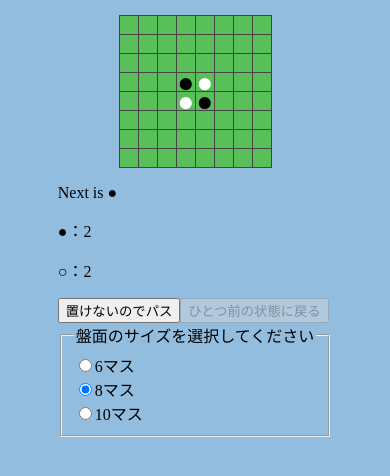
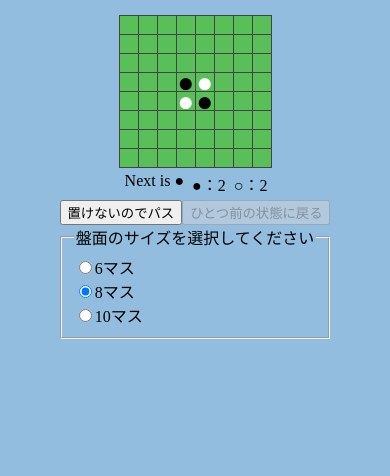
Before and after one commit to haru960197/React.ts-Othello, a React (Create React App) app: page / in a window 390 px wide. Shown: the top 476 px of the page. Built offline with nearby package versions, Linux system fonts and the light colour scheme.

Commit message:
[update] 盤面とステータスの配置を変更

```diff
--- a/src/components/Game.tsx
+++ b/src/components/Game.tsx
@@ -94,17 +94,22 @@ export default function Game() {
 
     return (
         <div>
-            <div className='center-box'>
+            <div className='board-and-status'>
+                <div className='board'>
                     <Board
                         squares={state.curStep.squares}
                         onClick={handleClick}
                         boardSize={state.boardSize}
                     />
                 </div>
+                <div className='status'>
                     <p>{"Next is " + (state.curStep.blackIsNext ? '●' : '○')}</p>
                     <p>{`●：${blackNum}`}</p>
                     <p>{`○：${whiteNum}`}</p>
                     <p>{resultMessage(matchResult)}</p>
+                </div>
+            </div>
+            <div className='buttons' >
                 <button onClick={
                     () => setState((prev) => ({
                         ...prev,
@@ -120,6 +125,7 @@ export default function Game() {
                     onClick={() => setState(
                         (prev) => ({ ...prev, curStep: prev.prevStep!, prevStep: null }))}
                 >ひとつ前の状態に戻る</button>
+            </div>
             <BoardSizeRadio value={state.boardSize} onChange={handleChange} />
         </div>
     );
--- a/src/theme/index.css
+++ b/src/theme/index.css
@@ -1,5 +1,9 @@
 body {
   background-color: rgb(146, 189, 223);
+}
+
+p {
+  margin: 4px;
 }
 
 .app {
@@ -8,8 +12,26 @@ body {
   padding: 20px;
 }
 
-.center-box {
+.board-and-status {
   display: flex;
+  justify-content: center;
+  align-items: center;
+}
+
+.board {
+  display: flex;
+  justify-content: center;
+}
+
+.status {
+  display: flex;
+  flex-direction: column;
+  margin-left: 10px;
+}
+
+.buttons {
+  display: flex;
+  flex-direction: row;
   justify-content: center;
 }
 
@@ -57,6 +79,16 @@ body {
     padding: 8px;
   }
 
+  .board-and-status {
+    display: flex;
+    flex-direction: column;
+  }
+
+  .status {
+    display: flex;
+    flex-direction: row;
+  }
+
   .black-square {
     background: rgb(89, 192, 89);
     border: 1px solid rgb(68, 68, 68);
```
Lines whose indentation alone changed are shown as unchanged.
